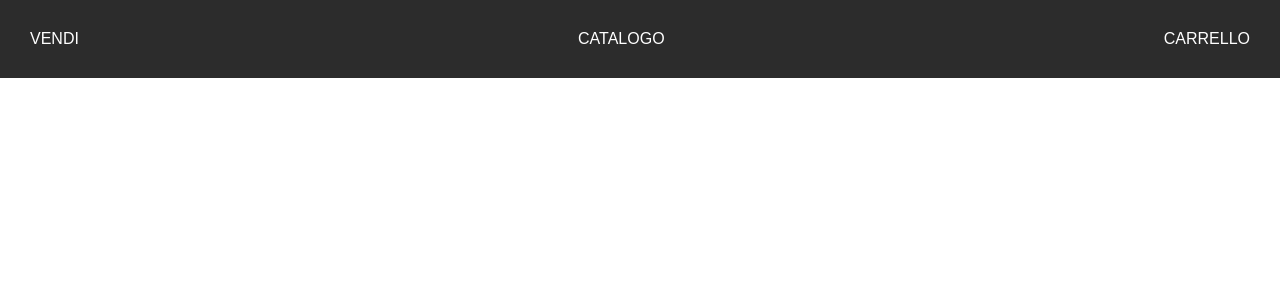
After one commit to TeckSpudy/RZM, a Flask app: template templates/RZM/prodottoDettaglio.html in a window 1280 px wide. The commit adds this page. Shown: the top 300 px of the page. Run offline with Flask 3, Linux system fonts and the light colour scheme; the template is opened without the code that fills it, so the values that code supplies are empty; some libraries are stand-ins or nearby versions.

Commit message:
fix vari

```diff
--- /dev/null
+++ b/templates/RZM/prodottoDettaglio.html
@@ -0,0 +1,32 @@
+<!DOCTYPE html>
+<html lang="en">
+<head>
+    <meta charset="UTF-8">
+    <meta http-equiv="X-UA-Compatible" content="IE=edge">
+    <meta name="viewport" content="width=device-width, initial-scale=1.0">
+    <link type="text/css" rel="stylesheet" href="{{ url_for('static', filename='header.css') }}" />
+    <title>Document</title>
+</head>
+<body>
+    <header>
+        <div class="sell">
+          <a href="/vendi">Vendi</a>
+        </div>
+        <nav>
+          <ul>
+            <li class="dropdown">
+              <a href="/home">Catalogo</a>
+              <div class="dropdown-content">
+                <a href="/maglie">Magliette</a>
+                <a href="/scarpe">Scarpe</a>
+                <a href="/felpe">Felpe</a>
+              </div>
+            </li>
+          </ul>
+        </nav>
+        <div class="cart">
+          <a href="#">Carrello</a>
+        </div>
+      </header>
+</body>
+</html>
--- a/templates/RZM/scarpe.html
+++ b/templates/RZM/scarpe.html
@@ -13,7 +13,7 @@
             list-style-type: none;
             display: inline-block;
             margin-right: 10px;
-            padding: 0;
+            padding: 2%;
         }
         img{
             width: 50vh;
@@ -51,7 +51,9 @@
             <li>{{ row.descrizione }}</li>
             <li>{{ row.taglia }}</li>
             <li>{{ row.prezzo }}</li>
+            <li><button>Scopri di piu</button></li>
         </ul>
+
 
         {% endfor %}
     </div>
--- a/templates/RZM/vendi.html
+++ b/templates/RZM/vendi.html
@@ -85,7 +85,7 @@ form{
 
       <label for="categoria">Categoria:</label><br>
       <select name="categoria" id="categoria" onchange="caricaTaglie()">
-        <option value="">- seleziona la categoria -</option>
+        <option selected disabled value="">- seleziona la categoria -</option>
         <option value="scarpe">Scarpe</option>
         <option value="felpe">Felpe</option>
         <option value="maglie">Maglie</option>
```
Also changed, not shown: rzm.py (+6 -4 lines).
